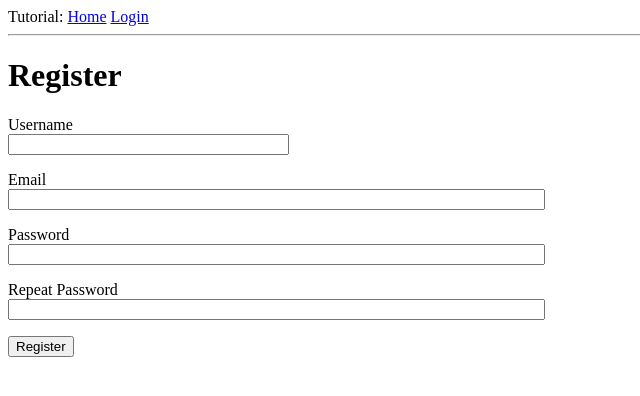
After one commit to dgtldrifter/flask-tutorial, a Flask app: page /register in a window 1280 px wide. The commit adds this page. Shown: the top 396 px of the page, without its empty margins (0-640 px from the left). Run offline with Flask 2, Linux system fonts and the light colour scheme.

Commit message:
added registration form

```diff
--- a/app.py
+++ b/app.py
@@ -11,6 +11,7 @@ db = SQLAlchemy(app)
 migrate = Migrate(app, db)
 
 login = LoginManager(app)
+login.login_view = 'login'
 
 from routes import routes
 from models.models import Post, User
--- a/forms/loginForm.py
+++ b/forms/loginForm.py
@@ -1,6 +1,8 @@
 from flask_wtf import FlaskForm
 from wtforms import StringField, PasswordField, BooleanField, SubmitField
-from wtforms.validators import DataRequired
+from wtforms.validators import DataRequired, Email, EqualTo, ValidationError
+
+from models.models import User
 
 
 class LoginForm(FlaskForm):
@@ -8,3 +10,21 @@ class LoginForm(FlaskForm):
     password = PasswordField('Password', validators=[DataRequired()])
     remember_me = BooleanField('Remember Me')
     submit = SubmitField('Sign In')
+
+
+class RegistrationForm(FlaskForm):
+    username = StringField('Username', validators=[DataRequired()])
+    email = StringField('Email', validators=[DataRequired(), Email()])
+    password = PasswordField('Password', validators=[DataRequired()])
+    passwordRepeat = PasswordField('Repeat Password', validators=[DataRequired(), EqualTo('password')])
+    submit = SubmitField('Register')
+
+    def validate_username(self, username):
+        user = User.query.filter_by(username=username.data).first()
+        if user is not None:
+            raise ValidationError('Please use a different username.')
+
+    def validate_email(self, email):
+        user = User.query.filter_by(email=email.data).first()
+        if user is not None:
+            raise ValidationError('Please use a different email address.')
--- a/routes/routes.py
+++ b/routes/routes.py
@@ -1,18 +1,20 @@
-from flask import render_template, flash, redirect, url_for
-from app import app
-from forms.loginForm import LoginForm
-from flask_login import current_user, login_user
+from flask import render_template, flash, redirect, url_for, request
+from werkzeug.urls import url_parse
+
+from app import app, db
+from forms.loginForm import LoginForm, RegistrationForm
+from flask_login import current_user, login_user, logout_user, login_required
 from models.models import User
 
 
-@app.route('/')
 def hello_world():
     return 'Hello World!'
 
 
+@app.route('/')
 @app.route('/index')
+@login_required
 def index():
-    user = {'username': 'Micheal'}
     posts = [
         {
             'author': {'username': 'John'},
@@ -23,20 +25,55 @@ def index():
             'body': 'This is another text string...'
         }
     ]
-    return render_template('index.html', title="Home", user=user, posts=posts)
+    return render_template('index.html', title="Home", posts=posts)
 
 
 @app.route('/login', methods=['GET', 'POST'])
 def login():
+    # checks for if a user already logged in
     if current_user.is_authenticated:
         return redirect(url_for('index'))
     form = LoginForm()
+
+    # Checks if the user clicked submit
     if form.validate_on_submit():
         user = User.query.filter_by(username=form.username.data).first()
         if user is None or not user.check_password(form.password.data):
             flash('Invalid username or password')
             return redirect(url_for('login'))
         login_user(user, remember=form.remember_me.data)
+
+        # generic redirect back to whatever page the user came from
+        # if the user was automatically redirected to login if they
+        # weren't originally signed in
+        next_page = request.args.get('next')
+        if not next_page or url_parse(next_page).netloc != '':
+            next_page = url_for('index')
+        return redirect(next_page)
+
+    return render_template('login.html', title='Sign In', form=form)
+
+
+@app.route('/register', methods=['GET', 'POST'])
+def register():
+    if current_user.is_authenticated:
         return redirect(url_for('index'))
 
-    return render_template('login.html', title='Sign In', form=form)
+    form = RegistrationForm()
+
+    if form.validate_on_submit():
+        user = User(username=form.username.data, email=form.email.data)
+        user.set_password(form.password.data)
+        db.session.add(user)
+        db.session.commit()
+
+        flash('Congrats, your information has been registered!')
+
+        return redirect(url_for('login'))
+    return render_template('register.html', title='Register', form=form)
+
+
+@app.route('/logout')
+def logout():
+    logout_user()
+    return redirect(url_for('index'))
--- a/templates/base.html
+++ b/templates/base.html
@@ -9,7 +9,11 @@
     <body>
         <div>Tutorial:
             <a href="{{ url_for('index') }}">Home</a>
+            {% if current_user.is_anonymous %}
             <a href="{{ url_for('login') }}">Login</a>
+            {% else %}
+            <a href="{{ url_for('logout') }}">Logout</a>
+            {% endif %}
         </div>
         <hr>
         {% with messages = get_flashed_messages() %}
--- a/templates/index.html
+++ b/templates/index.html
@@ -1,7 +1,7 @@
 {% extends "base.html" %}
 
 {% block content %}
-    <h1>Hi, {{ user.username }}!</h1>
+    <h1>Hi, {{ current_user.username }}!</h1>
     {% for post in posts %}
     <div><p>{{ post.author.username }} says: <b>{{ post.body }}</b></p></div>
     {% endfor %}
--- a/templates/login.html
+++ b/templates/login.html
@@ -21,4 +21,5 @@
         <p>{{ form.remember_me() }} {{ form.remember_me.label }}</p>
         <p>{{ form.submit() }}</p>
     </form>
+    <p>Are you a new user? <a href="{{ url_for('register') }}">Click to register!</a></p>
 {% endblock %}
--- /dev/null
+++ b/templates/register.html
@@ -0,0 +1,37 @@
+{% extends "base.html" %}
+
+{% block content %}
+    <h1>Register</h1>
+    <form action="" method="post">
+        {{ form.hidden_tag() }}
+        <p>
+            {{ form.username.label }}<br>
+            {{ form.username(size=32) }}<br>
+            {% for error in form.username.errors %}
+            <span style="color: red;">[{{ error }}]</span>
+            {% endfor %}
+        </p>
+        <p>
+            {{ form.email.label }}<br>
+            {{ form.email(size=64) }}<br>
+            {% for error in form.email.errors %}
+            <span style="color: red;">[{{ error }}]</span>
+            {% endfor %}
+        </p>
+        <p>
+            {{ form.password.label }}<br>
+            {{ form.password(size=64) }}<br>
+            {% for error in form.password.errors %}
+            <span style="color: red;">[{{ error }}]</span>
+            {% endfor %}
+        </p>
+        <p>
+            {{ form.passwordRepeat.label }}<br>
+            {{ form.passwordRepeat(size=64) }}<br>
+            {% for error in form.passwordRepeat.errors %}
+            <span style="color: red;">[{{ error }}]</span>
+            {% endfor %}
+        </p>
+        <p>{{ form.submit() }}</p>
+    </form>
+{% endblock %}
```
Also changed, not shown: 1 other file.
